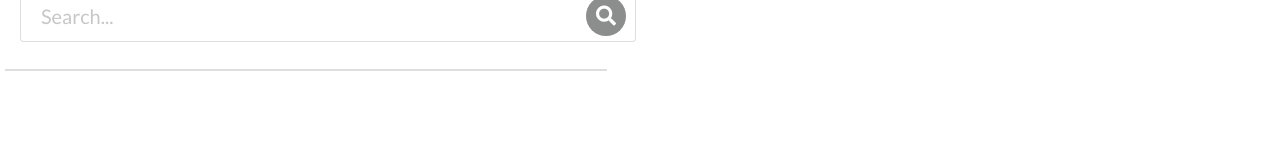
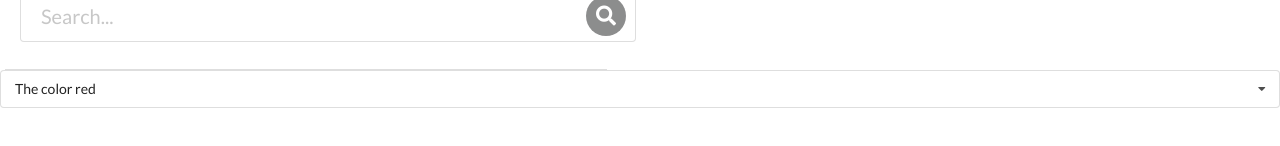
Before and after one commit to hamzaeldemery/Wiki-search-and-Translate, a React (Create React App) app: page / in a window 1280 px wide. Shown: the part 204-350 px from the top of the page. Built offline with nearby package versions, Linux system fonts and the light colour scheme.

Commit message:
dropdown with onclick and outer click handling using useRef

```diff
--- a/src/components/App.js
+++ b/src/components/App.js
@@ -1,6 +1,7 @@
-import React from "react";
-import { Accordion } from "./Accordion";
-import { List } from "./List";
+import React, { useState } from "react";
+import { Accordion } from "./accordion/Accordion";
+import { List } from "./wikiList/List";
+import { Dropdown } from "./dropDown/DropDown";
 
 const list = [
     {
@@ -17,7 +18,27 @@ const list = [
     },
 ];
 
+const dropdownData = {
+    name: "color",
+    title: "Pick the color",
+    choices: [
+        {
+            description: "The color red",
+            value: "red",
+        },
+        {
+            description: "The color green",
+            value: "green",
+        },
+        {
+            description: "The shade blue",
+            value: "blue",
+        },
+    ],
+};
+
 export const App = () => {
+    const [selected, setSelected] = useState(dropdownData.choices[0]);
     return (
         <div className="App">
             <br />
@@ -27,6 +48,13 @@ export const App = () => {
             <div>
                 <List />
             </div>
+            <div>
+                <Dropdown
+                    selected={selected}
+                    onSelectedChange={setSelected}
+                    data={dropdownData}
+                />
+            </div>
         </div>
     );
 };
--- /dev/null
+++ b/src/components/dropDown/DropDown.js
@@ -0,0 +1,60 @@
+import React, { useState, useEffect, useRef } from "react";
+
+export const Dropdown = ({ data, selected, onSelectedChange }) => {
+    const [visible, setVisible] = useState(false);
+    const ref = useRef();
+    let renderedList = data.choices.map((item) => {
+        if (item === selected) return null;
+        return (
+            <div
+                className="item"
+                data-value={item.value}
+                key={item.value}
+                onClick={(e) => onSelectItem(e, item)}
+            >
+                {item.description}
+            </div>
+        );
+    });
+    const onSelectItem = (e, item) => {
+        onSelectedChange(item);
+    };
+    const hideShowMenu = (e) => {
+        e.preventDefault();
+        setVisible(!visible);
+    };
+
+    useEffect(() => {
+        document.addEventListener(
+            "click",
+            (event) => {
+                if (ref.current.contains(event.target)) return;
+                setVisible(false);
+            },
+            { capture: true }
+        );
+    }, []);
+
+    return (
+        <div ref={ref} className="ui form">
+            <div className="field">
+                <div
+                    onClick={(e) => hideShowMenu(e)}
+                    className={`ui selection dropdown ${
+                        visible ? "visible active" : ""
+                    }`}
+                >
+                    <i className="dropdown icon"></i>
+                    <div className="text">{selected.description}</div>
+                    <div
+                        className={`menu ${
+                            visible ? "visible transition" : ""
+                        }`}
+                    >
+                        {renderedList}
+                    </div>
+                </div>
+            </div>
+        </div>
+    );
+};
--- a/src/components/ListItems.js
+++ b/src/components/wikiList/ListItems.js
@@ -1,23 +1,26 @@
 import React, { useState, useEffect } from "react";
-import { Wikipedia } from "../apis/Wikipedia";
+import { Wikipedia } from "../../apis/Wikipedia";
 
 export const ListItems = ({ searchQ }) => {
     const [response, setResponse] = useState([]);
     const [activeIndex, setActiveIndex] = useState(0);
+    const [debouncedTerm, setDebouncedTerm] = useState(searchQ);
     useEffect(() => {
         const query = async () => {
             let res = await Wikipedia.get("/api.php", {
                 params: {
-                    srsearch: searchQ,
+                    srsearch: debouncedTerm,
                 },
             });
-            console.log(res);
             setResponse(res.data.query.search);
         };
+        if (debouncedTerm) {
+            query();
+        }
+    }, [debouncedTerm]);
+    useEffect(() => {
         let time = setTimeout(() => {
-            if (searchQ) {
-                query();
-            }
+            setDebouncedTerm(searchQ);
         }, 1000);
         return () => {
             clearTimeout(time);
--- a/src/components/SearchBar.js
+++ b/src/components/wikiList/SearchBar.js
@@ -1,5 +1,5 @@
 import React, { useState } from "react";
-import "../css/searchBar.css";
+import "../../css/searchBar.css";
 
 export const SearchBar = (props) => {
     const [input, setInput] = useState("");
```
Also changed, not shown: src/components/accordion/Accordion.js (renamed from src/components/Accordion.js), src/components/wikiList/List.js (renamed from src/components/List.js).
